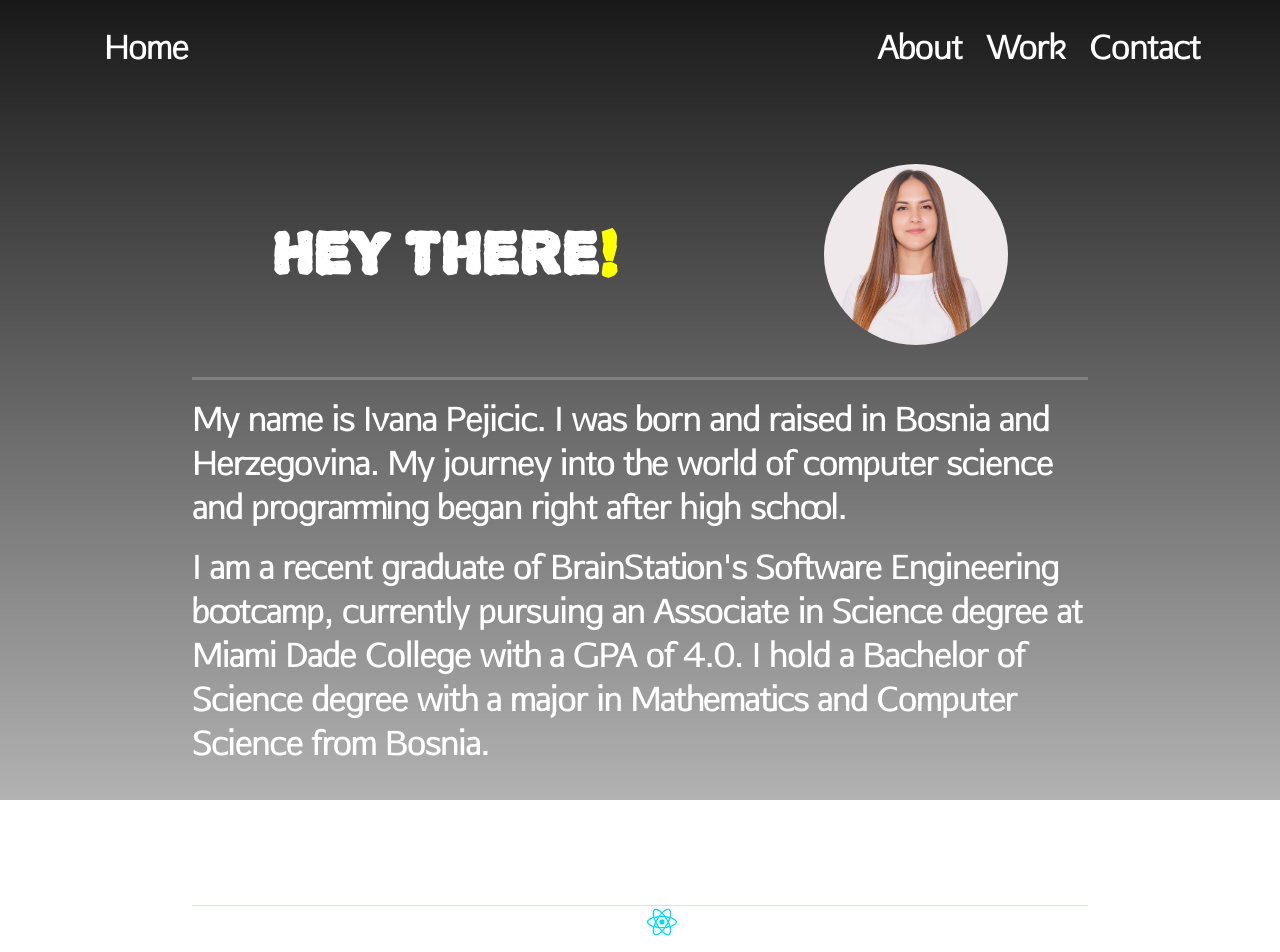
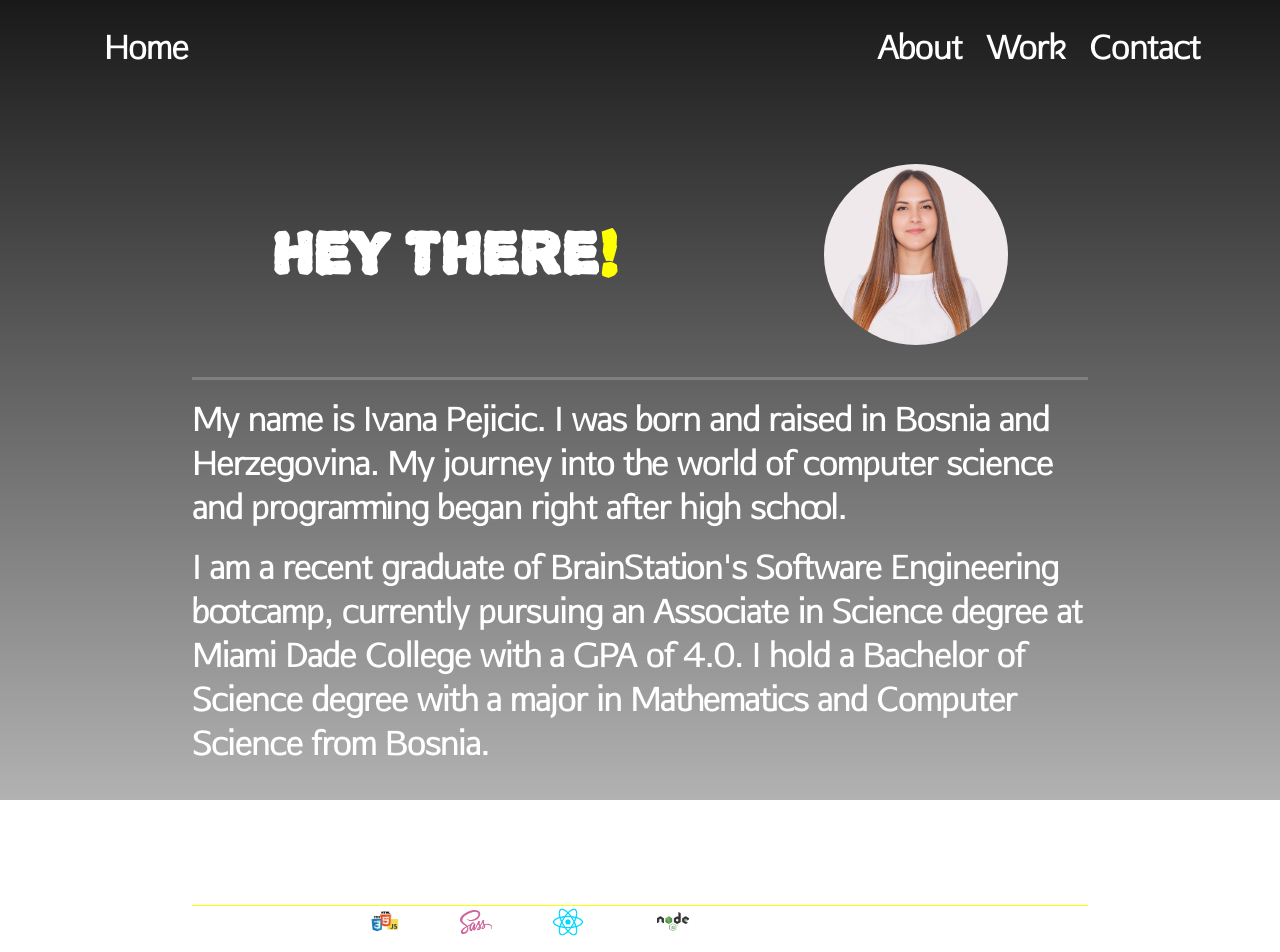
Before and after one commit to ivanapejicic/portfolio, a React (Create React App) app: page /about in a window 1280 px wide. Shown: the top 952 px of the page. Built offline with nearby package versions, Linux system fonts and the light colour scheme.

Commit message:
Icons for tech part

```diff
--- a/src/assets/pages/About/About.js
+++ b/src/assets/pages/About/About.js
@@ -3,6 +3,9 @@ import Footer from '../../components/Footer/Footer';
 import Header from '../../components/Header/Header';
 import headshot from '../../images/headshot.png';
 import react from '../../images/image 2.png';
+import html from '../../images/image 14.png';
+import node from '../../images/image 8.png';
+import sass from '../../images/image 3.png';
 
 function About() {
     return (
@@ -23,8 +26,20 @@ function About() {
                 <h2 className='about__main-tech__title'>Technical Specs</h2>
                 <div className='about__main-tech__languages'>
                     <div className='about__main-tech__languages-language'>
+                        <p className='about__main-tech__languages-language__title'>HTML5/CSS3/Javascript</p>
+                        <img className='about__main-tech__languages-language__icon' src={html} alt='icon for html5, css3 and Javascript'></img>
+                    </div>
+                    <div className='about__main-tech__languages-language'>
+                        <p className='about__main-tech__languages-language__title'>SASS</p>
+                        <img className='about__main-tech__languages-language__icon' src={sass} alt='icon for sass'></img>
+                    </div>
+                    <div className='about__main-tech__languages-language'>
                         <p className='about__main-tech__languages-language__title'>React</p>
                         <img className='about__main-tech__languages-language__icon' src={react} alt='icon for react.js'></img>
+                    </div>
+                    <div className='about__main-tech__languages-language'>
+                        <p className='about__main-tech__languages-language__title'>Node.js</p>
+                        <img className='about__main-tech__languages-language__icon' src={node} alt='icon for node.js'></img>
                     </div>
                 </div>
             </div>
--- a/src/assets/pages/About/About.scss
+++ b/src/assets/pages/About/About.scss
@@ -99,7 +99,8 @@
             }
 
             &__languages {
-
+                display: flex;
+                gap: 1rem;
                 &-language {
                     display: flex;
                     align-items: center;
```
